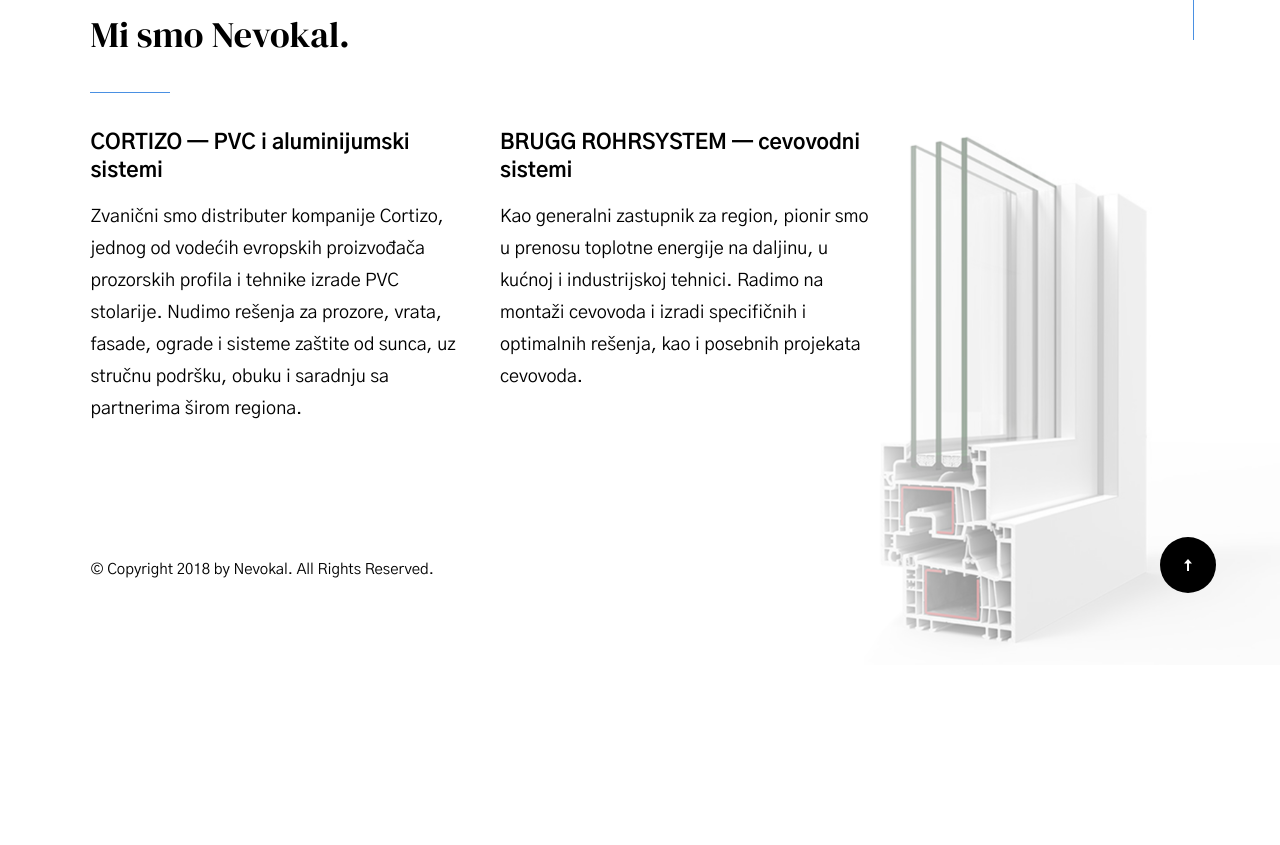
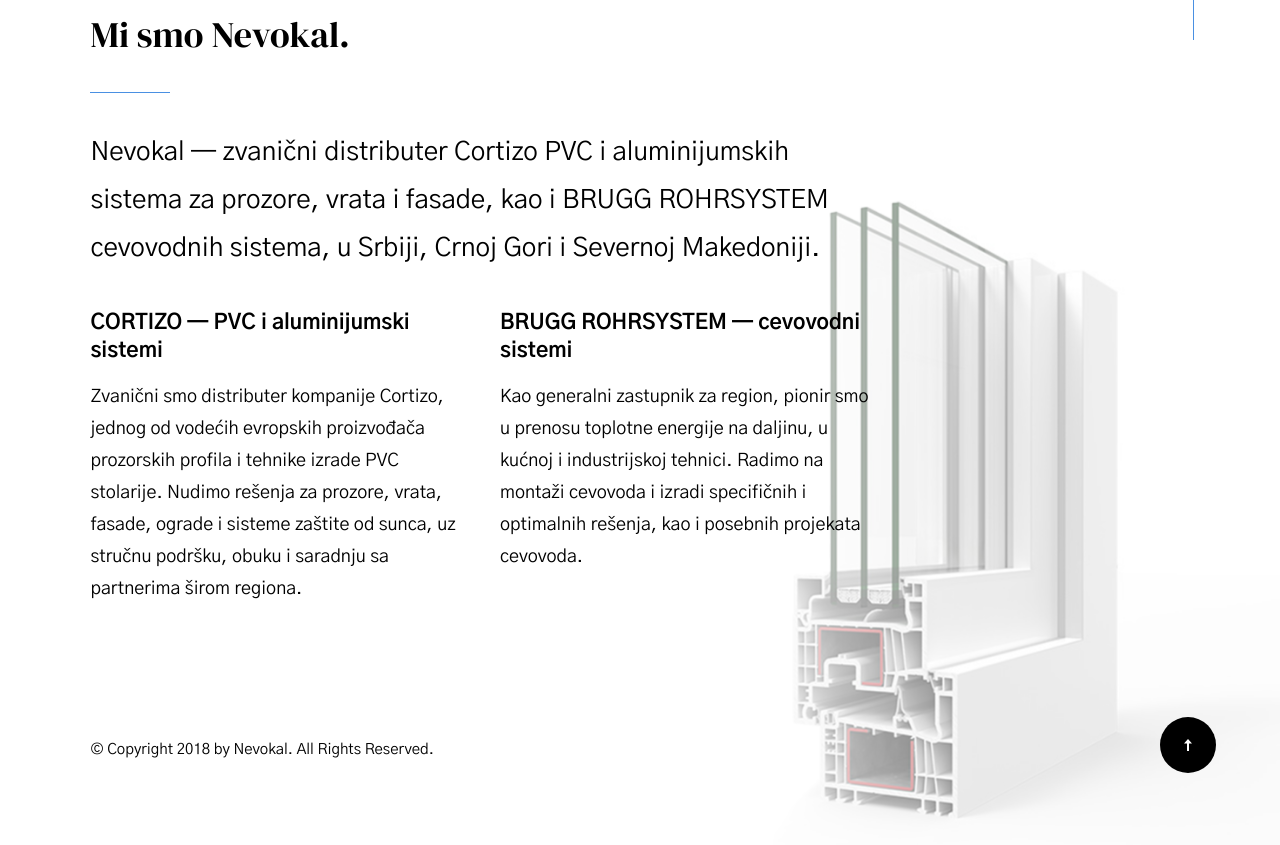
Before and after one commit to Podmorski/Nevokal, a plain HTML site: page index.html in a window 1280 px wide. Shown: the part 980-1825 px from the top of the page. Before the commit the page ends 1645 px from the top, so only its background shows below. Drawn offline with Linux system fonts and the light colour scheme.

Commit message:
Restore Nevokal company description lead paragraph

```diff
--- a/index.html
+++ b/index.html
@@ -179,6 +179,11 @@
 
                         <div class="row">
                             <div class="column">
+                                <p class="lead">
+                                Nevokal — zvanični distributer Cortizo PVC i aluminijumskih sistema za prozore, vrata i fasade,
+                                kao i BRUGG ROHRSYSTEM cevovodnih sistema, u Srbiji, Crnoj Gori i Severnoj Makedoniji.
+                                </p>
+
                                 <div class="row">
                                     <div class="column large-6 tab-full">
                                         <h4>CORTIZO — PVC i aluminijumski sistemi</h4>
```
